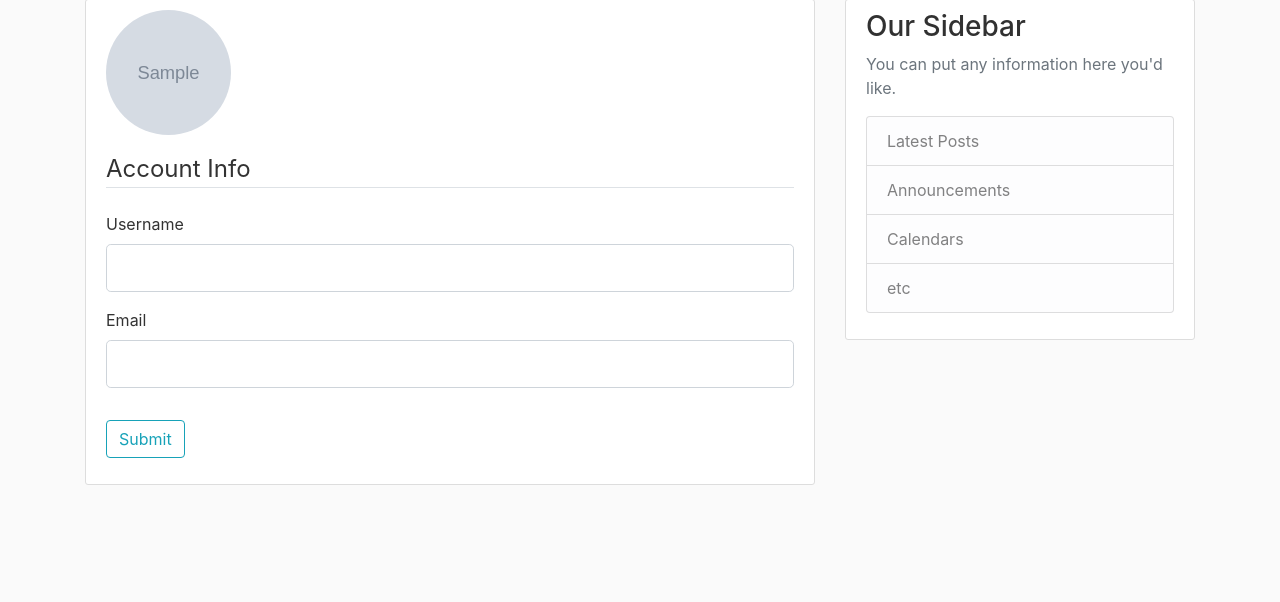
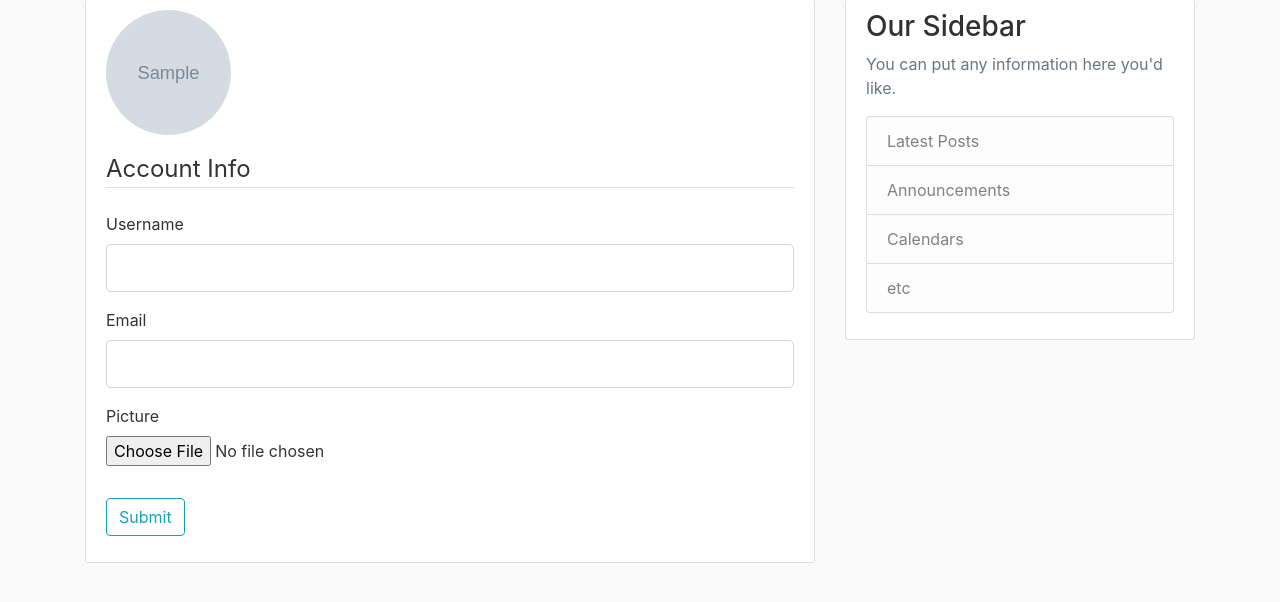
Before and after one commit to anubhavanand3007/Friends-Blog, a Flask app: template flaskblog/templates/account.html in a window 1280 px wide. Shown: the part 81-683 px from the top of the page. Run offline with Flask 2, Linux system fonts and the light colour scheme; the template is opened without the code that fills it: most values are stand-ins (such as "Sample title", 1, 10 or a date in 2020); grey boxes marked "Sample" are stand-in pictures; form fields are guessed from the names that the template uses; parts of the project's set-up code (start-up, migrations or seed data) failed here and were passed over; some libraries are stand-ins or nearby versions.

Commit message:
added logic to add picture and code to display upload button

```diff
--- a/flaskblog/templates/account.html
+++ b/flaskblog/templates/account.html
@@ -8,7 +8,7 @@
             <p class="text-secondary">{{ current_user.email }}</p>
         </div>
         </div>
-        <form method="POST" action="">
+        <form method="POST" action="" enctype="multipart/form-data">
             {{ form.hidden_tag() }}
             <fieldset class="form-group">
                 <legend class="border-bottom mb-4">Account Info</legend>
@@ -43,6 +43,15 @@
                         {{ form.email(class="form-control form-control-lg") }}
                     {% endif %}
                 </div>
+                <div class="form-group">
+                    {{ form.picture.label() }}
+                    {{ form.picture(class = "form-control-file") }}
+                    {% if form.picture.errors %}
+                        {% for error in form.picture.errors %}
+                            <span class="text-danger">{{ error }}</span>
+                        {% endfor %}
+                    {% endif %}
+                </div>
             </fieldset>
             <div class="form-group">
                 {{ form.submit(class="btn btn-outline-info") }}
```
Also changed, not shown: flaskblog/routes.py (+21 -3 lines).
